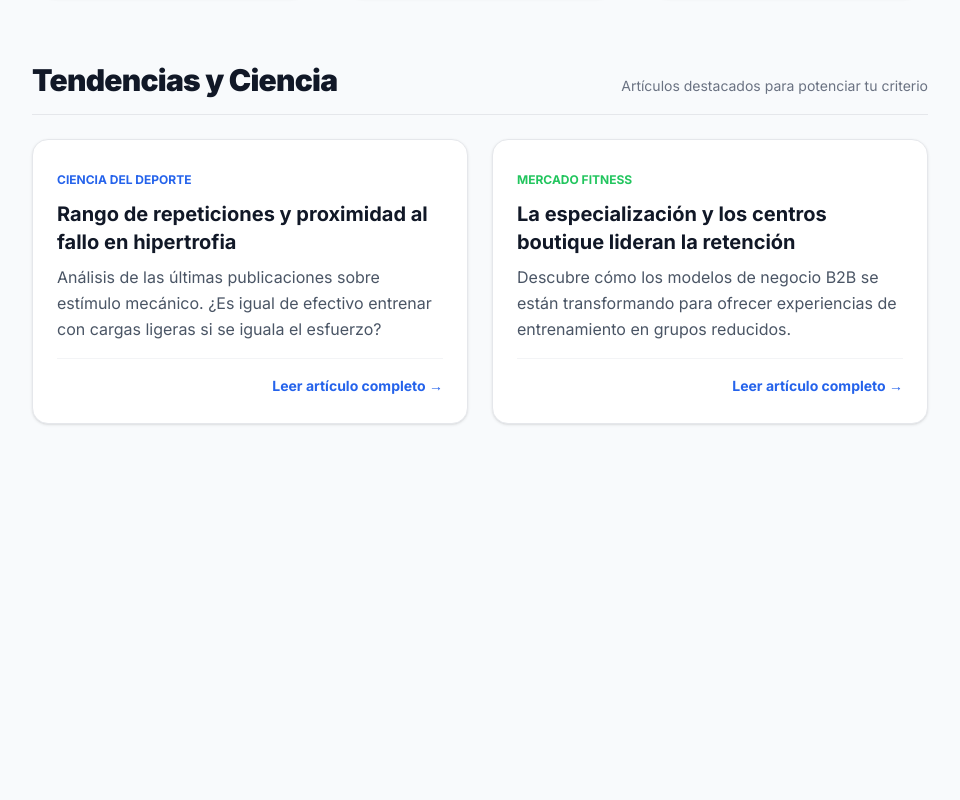
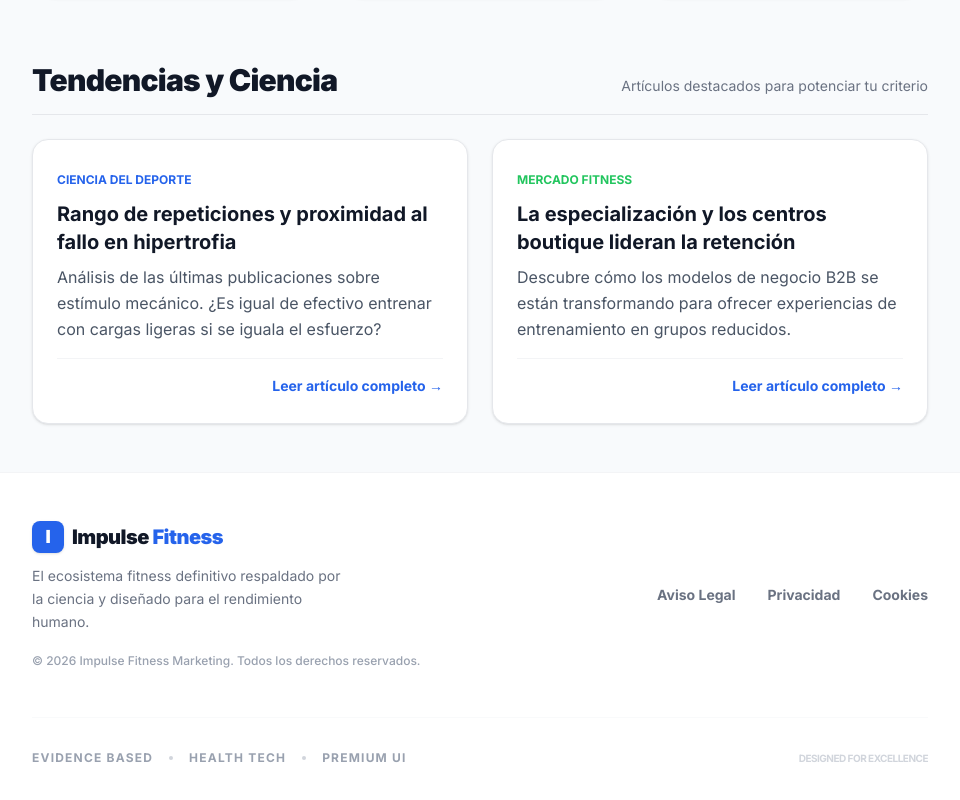
Before and after one commit to uallga109/webimpulsefitness, a Next.js app: page / in a window 1280 px wide. Shown: the part 2080-2880 px from the top of the page, without its empty margins (304-1264 px from the left). Before the commit the page ends 2552 px from the top, so only its background shows below. Built offline with nearby package versions, Linux system fonts and the light colour scheme.

Commit message:
cookies y politicas

```diff
--- a/src/app/layout.tsx
+++ b/src/app/layout.tsx
@@ -3,6 +3,7 @@ import { Inter } from "next/font/google";
 import "./globals.css";
 import Sidebar from "@/components/layout/Sidebar";
 import GlobalSearchBar from "@/components/layout/GlobalSearchBar";
+import Footer from "@/components/layout/Footer";
 import Script from "next/script";
 
 // Fuente principal y única: Inter
@@ -104,6 +105,9 @@ export default function RootLayout({
             <div className="flex-1 flex flex-col w-full max-w-7xl mx-auto p-6 sm:p-8 lg:p-12 text-base sm:text-lg">
               {children}
             </div>
+
+            {/* PIE DE PÁGINA (Footer) */}
+            <Footer />
           </main>
         </div>
       </body>
```
